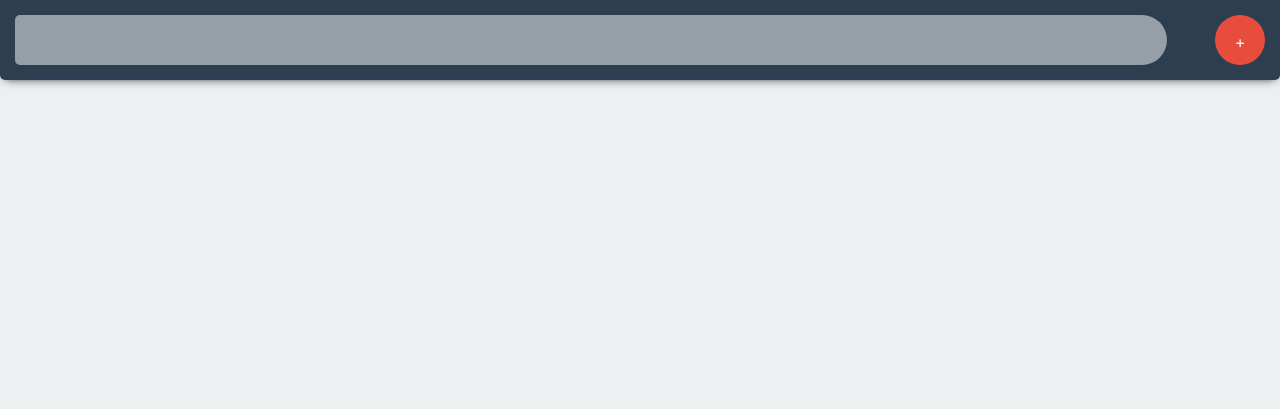
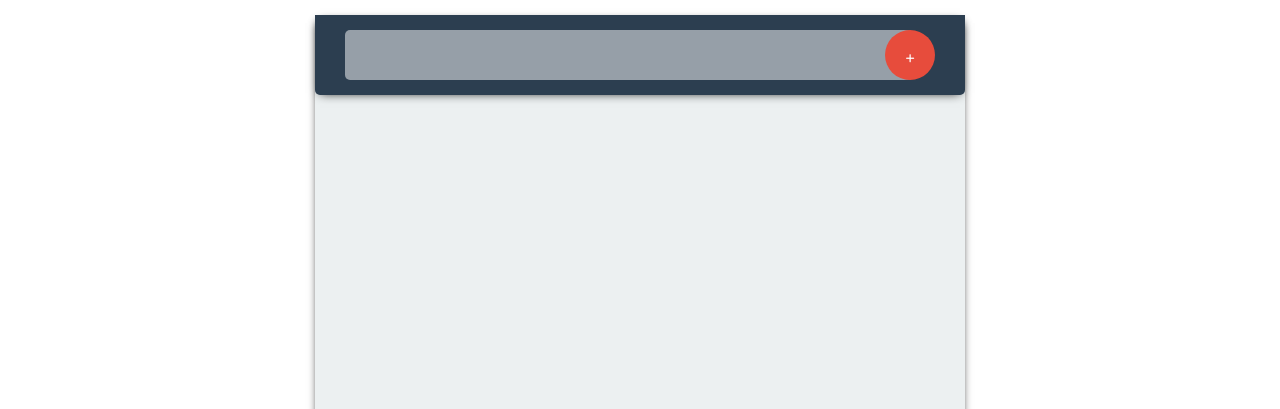
Before and after one commit to Badaptos/todoList, a plain HTML site: page index.html in a window 1280 px wide. Shown: the top 409 px of the page. Drawn offline with Linux system fonts and the light colour scheme.

Commit message:
changes to css for desktop and tablet view

```diff
--- a/css/main.css
+++ b/css/main.css
@@ -36,13 +36,14 @@ Dark: #847577;
 @import url('https://fonts.googleapis.com/css?family=Roboto:300,400,500,700');
 
 html{font-family: 'Roboto', sans-serif; letter-spacing: 2px;}
-body{background-color: #ECF0F1;}
+body{background-color: #fff;}
 
 .container{
   max-width: 1280px;
   min-width: 315px;
   width: 100%;
   margin: 0 auto;
+  background-color: #ECF0F1;
 }
 
 header{
@@ -106,8 +107,8 @@ ul li{
 }
 
 @keyframes slideOut {
-  from{left: -150%}
-  to{left: 0;}
+  from{opacity: 0;}
+  to{opacity: 1;}
 }
 
 @keyframes slideIn {
@@ -121,7 +122,7 @@ ul li{
 }
 
 .slideOut{
-  animation: slideOut 1s;
+  animation: slideOut 2s;
 }
 
 
@@ -203,3 +204,55 @@ ul li .actionButtons button:last-of-type:before{
 .complete{
   color: #33BF93;
 }
+
+footer{
+  display: none;
+}
+
+
+@media screen and (min-width: 767px) {
+  .container{
+    max-width: 650px;
+    min-width: 360px;
+    box-shadow: 0 5px 9px -3px #000;
+    margin-top: 15px;
+    margin-bottom: 15px;
+  }
+
+  header input{
+    margin-left: 30px;
+  }
+
+  .todoWrapper{
+    min-height: calc(100vh - 120px);
+  }
+
+  .actionPrompt{
+    padding-top: calc(50vh - 80px);
+    margin: 0;
+  }
+
+  .todoButton{
+    right: 30px;
+  }
+}
+
+@media screen and (min-width: 1024px){
+  .container{
+    margin-top: 15px;
+    margin-bottom: 30px;
+  }
+
+  .todoWrapper{
+    min-height: calc(100vh - 110px);
+  }
+
+  footer{
+    height: 50px;
+    background-color: #333;
+    color: #fff;
+    text-align: center;
+    padding-top: 15px;
+    font-weight: 300;
+  }
+}
--- a/index.html
+++ b/index.html
@@ -24,6 +24,9 @@
       </section>
     </section>
   </main>
+  <footer>
+    <h4>&copy Alejandro Garcia</h4>
+  </footer>
 </body>
 <script src="js/script.js"></script>
 </html>
```
